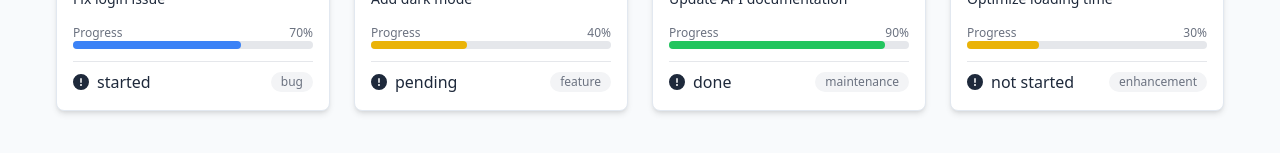
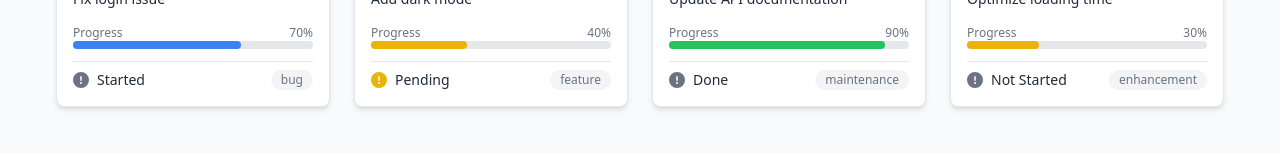
Before and after one commit to sapanadhakal40/TicketHub, a Next.js app: page / in a window 1280 px wide. Shown: the part 273-426 px from the top of the page. Built offline with nearby package versions, Linux system fonts and the light colour scheme.

Commit message:
Fix naming issues of status

```diff
--- a/app/(components)/status-display.tsx
+++ b/app/(components)/status-display.tsx
@@ -10,24 +10,27 @@ interface StatusDisplayProps {
 
 
 const StatusDisplay = ({ status }: StatusDisplayProps) => {
-    const getStatusIcon = (s: string) => {
-        const normalizeStatus = s.toLowerCase();
+    const getStatusIcon = (status: string) => {
+        const normalizeStatus = status.toLowerCase().replace('_', ' ');
 
         switch(normalizeStatus) {
             case "completed":
-                return faCheckCircle;
+                return { icon: faCheckCircle, color: "text-green-500" };
             case "in progress":
-                return faHourglass;
+                return { icon: faHourglass, color: "text-blue-500" };
             case "pending":
-                return faCircleExclamation;
+                return { icon: faCircleExclamation, color: "text-yellow-500" };
             default:
-                return faCircleExclamation;
+                return { icon: faCircleExclamation, color: "text-gray-500" };
         }
     }
+
+    const { icon, color } = getStatusIcon(status);
+
     return (
         <div className="flex items-center">
-            <FontAwesomeIcon icon={getStatusIcon(status)} className="text-primary-500 dark:text-primary-400" />
-            <span className="ml-2">{status}</span>
+            <FontAwesomeIcon icon={icon} className={`${color} w-4 h-4` }/>
+            <span className="ml-2 text-sm capitalize">{status.replace('_', ' ')}</span>
         </div>
     );
 }
```
